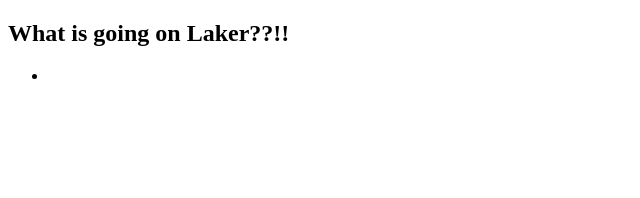
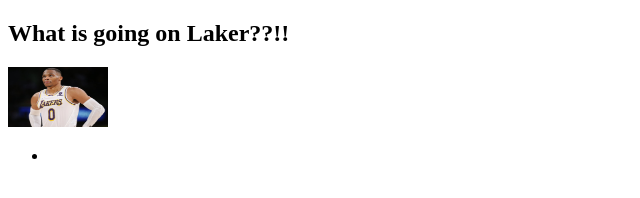
Before and after one commit to YuZW42/Laker-news-cext, a browser extension: page index.html in a window 1280 px wide. Shown: the whole page, without its empty margins (0-640 px from the left). Drawn offline with Linux system fonts and the light colour scheme; no server answers.

Commit message:
added a pic

```diff
--- a/index.html
+++ b/index.html
@@ -7,7 +7,9 @@
   <body>
     <div>
       <h2>What is going on Laker??!!</h2>
+      <img src="Russ.jpg" alt="Russ" width=100px height=60px>
       <ul>
+
         <li id="news"></li>
       </ul>
     </div>
```
Also changed, not shown: Russ.jpg (added).
